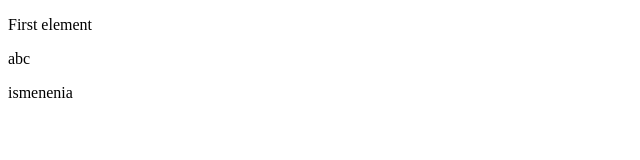
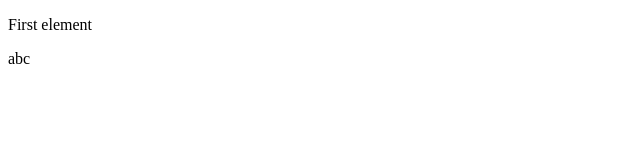
Before and after one commit to AlexanderMalchenko/vcs-skadi-practice, a plain HTML site: page index.html in a window 1280 px wide. Shown: the full height of the page, 0-640 px from the left. Drawn offline with Linux system fonts and the light colour scheme.

Commit message:
Revert "third commit"
This reverts commit c478ff569ce4d0843a1d4d91b8e4bffd440f739c.

```diff
--- a/index.html
+++ b/index.html
@@ -8,6 +8,5 @@
 <body>
     <p>First element</p>
     <p>abc</p>
-    <p>ismenenia</p>
 </body>
 </html>
```
